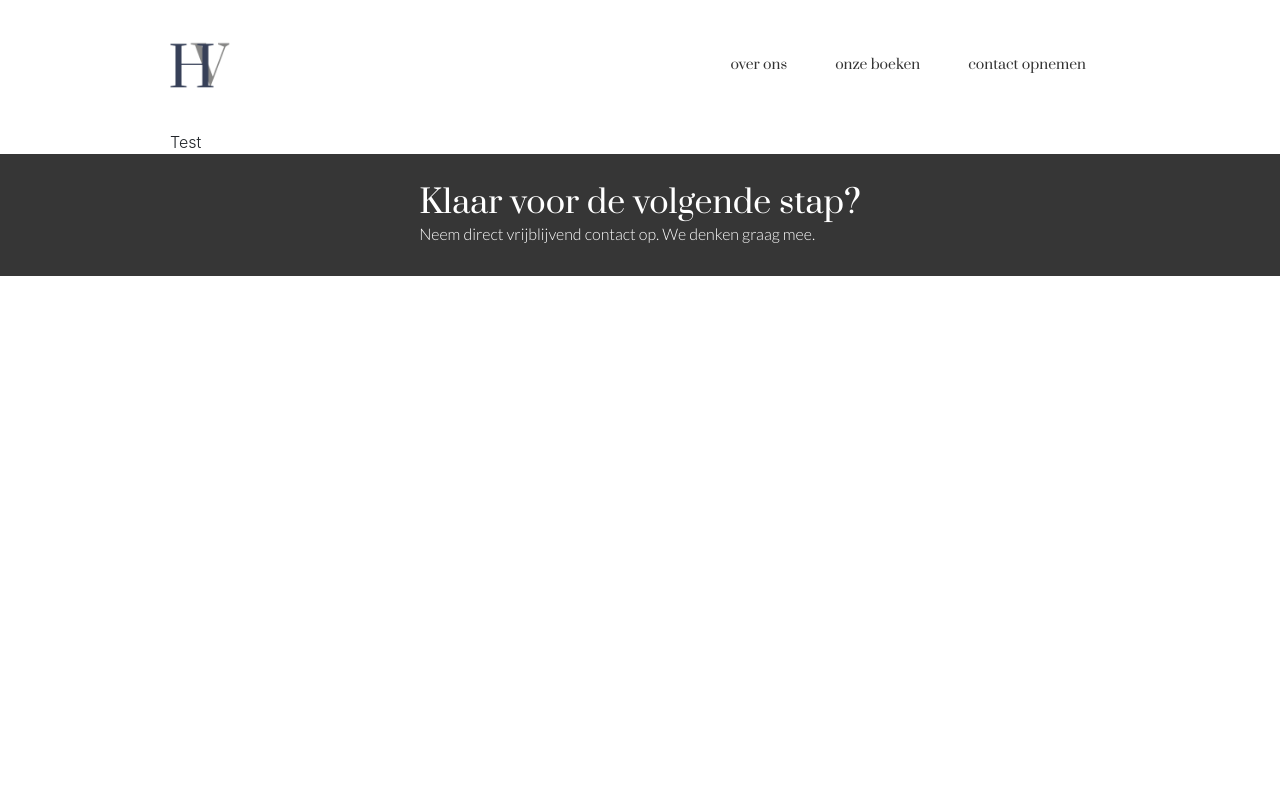
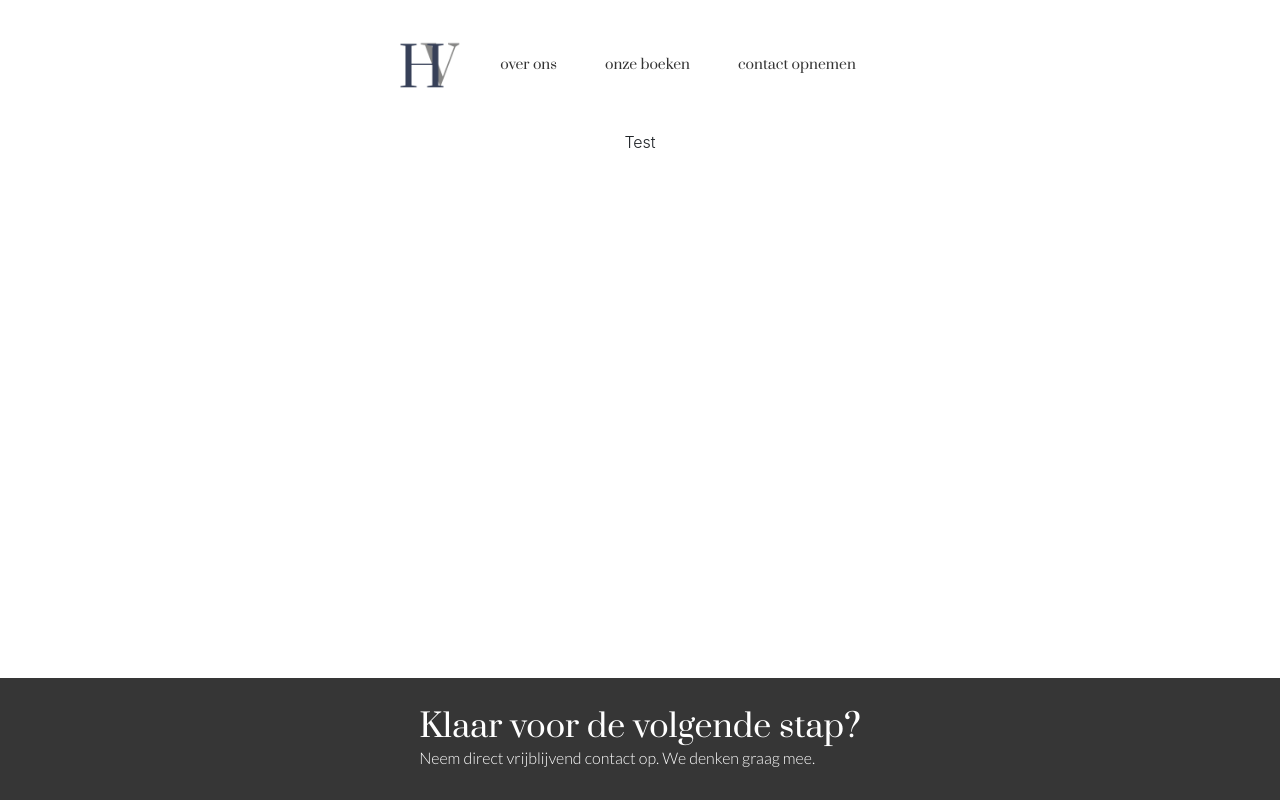
Before and after one commit to jobveldhuis/hoekstraenveldhuis.nl, a Next.js app in the folder hoekstraenveldhuis.nl/: page / in a window 1280 px wide. Built offline with nearby package versions, Linux system fonts and the light colour scheme.

Commit message:
Push footer component to the bottom of the website with flex <3

```diff
--- a/hoekstraenveldhuis.nl/pages/index.js
+++ b/hoekstraenveldhuis.nl/pages/index.js
@@ -4,7 +4,7 @@
 
 export default function Home() {
   return (
-    <div>
+    <div className={"websiteContainer"}>
       <Head>
         {/* Website meta data */}
         {/* TODO: Add OG and schema markup */}
--- a/hoekstraenveldhuis.nl/styles/Footer.module.css
+++ b/hoekstraenveldhuis.nl/styles/Footer.module.css
@@ -3,7 +3,8 @@
 }
 
 .footerContainer {
-
+    width: 100%;
+    background-color: #000000;
 }
 
 .ctaContainer {
--- a/hoekstraenveldhuis.nl/styles/globals.css
+++ b/hoekstraenveldhuis.nl/styles/globals.css
@@ -5,6 +5,14 @@
   font-family: -apple-system, BlinkMacSystemFont, Lato, Roboto, Oxygen,
     Ubuntu, Cantarell, Fira Sans, Droid Sans, Helvetica Neue, sans-serif;
   font-weight: 300;
+}
+
+html {
+  height: 100%;
+}
+
+body {
+  min-height: 100%;
 }
 
 a {
@@ -16,12 +24,30 @@
   box-sizing: border-box;
 }
 
+.websiteContainer {
+  min-height: 100vh;
+}
+
+#__next {
+  display: flex;
+  flex-direction: column;
+  min-height: 100vh;
+}
+
 .content {
   max-width: 940px;
   margin: 0 auto;
+  flex-grow: 1;
 }
 
 h1, h2, h3, h4, h5, h6 {
   font-family: "Prata", serif;
   font-weight: 500;
 }
+
+.layout {
+  min-height: 100vh;
+  display: flex;
+  flex-direction: column;
+  align-items: stretch;
+}
```
